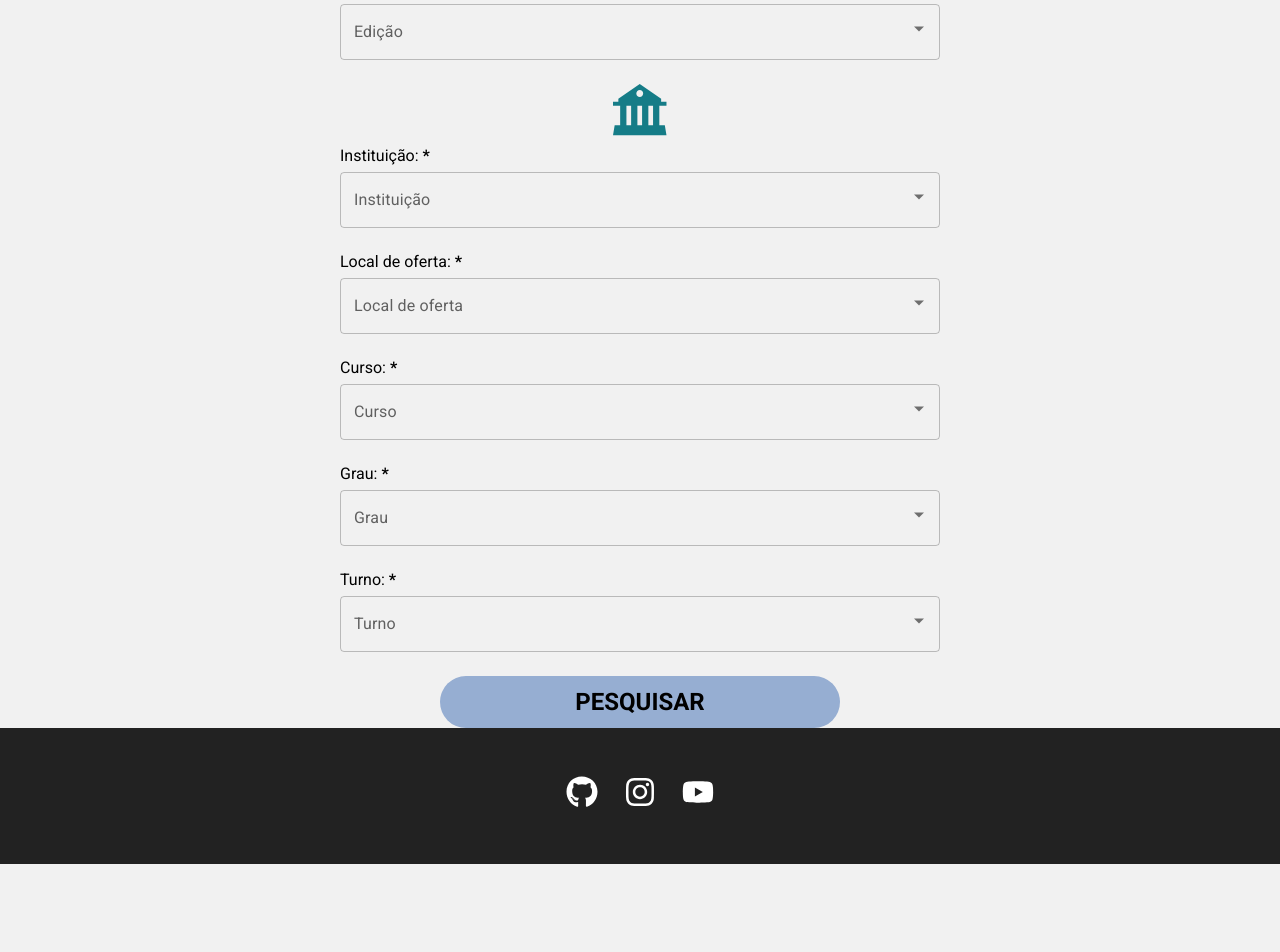
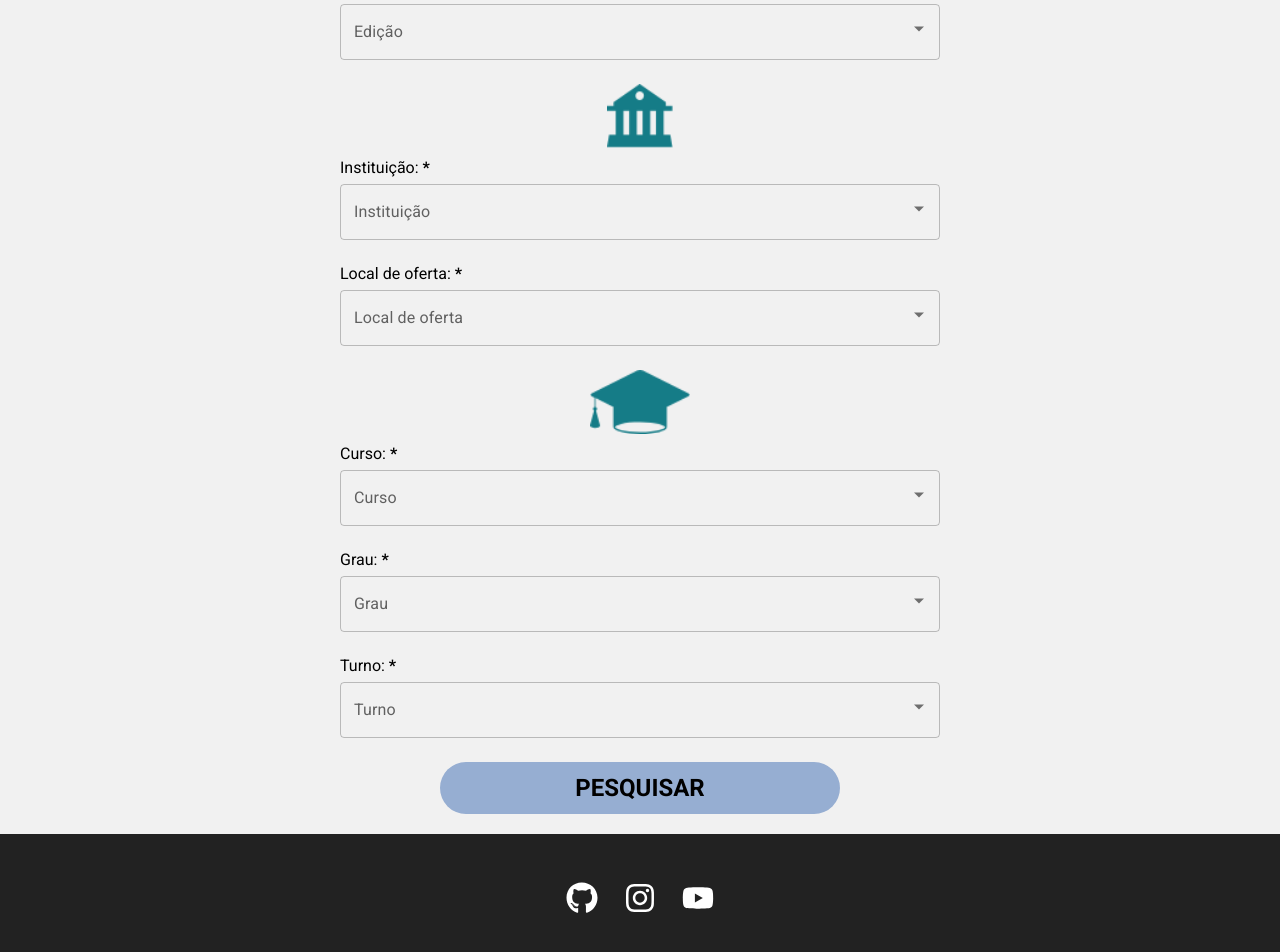
Before and after one commit to inaciolimaf/VisaoSISU, a React (Vite) app in the folder Frontend/visaosisu/: page / in a window 1280 px wide. Shown: the part 322-1274 px from the top of the page. Before the commit the page ends 1186 px from the top, so only its background shows below. Built offline with nearby package versions, Linux system fonts and the light colour scheme; no server answers.

Commit message:
Adicionando mais detalhes

```diff
--- a/Frontend/visaosisu/src/components/pages/Home.jsx
+++ b/Frontend/visaosisu/src/components/pages/Home.jsx
@@ -4,6 +4,7 @@ import Input from "../Input"
 import axios from "axios"
 import ResultadoNotas from "../ResultadoNotas"
 import universidadeLogo from "../../../img/universidade.png"
+import capelo from "../../../img/capelo.png"
 function Home() {
     const [visibleResult, setVisibleRsl] = useState(false)
     const [resultado, setResultado] = useState(false)
@@ -66,6 +67,9 @@ function Home() {
                 setLocal(value)
                 createPost(setCursos, { "AnoSISU": ano, "Universidade": Instituicao, "Campus": value })
             }} />
+            <div className={styles.logo}>
+                <img src={capelo} alt="Visão SISU" className={styles.imgLogos}/>
+            </div>
             <Input Titulo="Curso" options={mapOptions(cursos, "Nome_Curso")} onChange={(e, value) => {
                 setCurso(value)
                 createPost(setGraus, { "AnoSISU": ano, "Universidade": Instituicao, "Campus": local, "Nome_Curso": value })
--- a/Frontend/visaosisu/src/components/pages/Home.module.css
+++ b/Frontend/visaosisu/src/components/pages/Home.module.css
@@ -29,13 +29,10 @@ div.home p{
     display: flex;
     justify-content: center;
 }
-.logo>img{
-    width: 54px;
-    height: 52px;
-}
 .buttonContainer{
     display: flex;
     justify-content: center;
+    margin-bottom: 20px;
 }
 @media (max-width: 500px){
     div.home > *{
```
